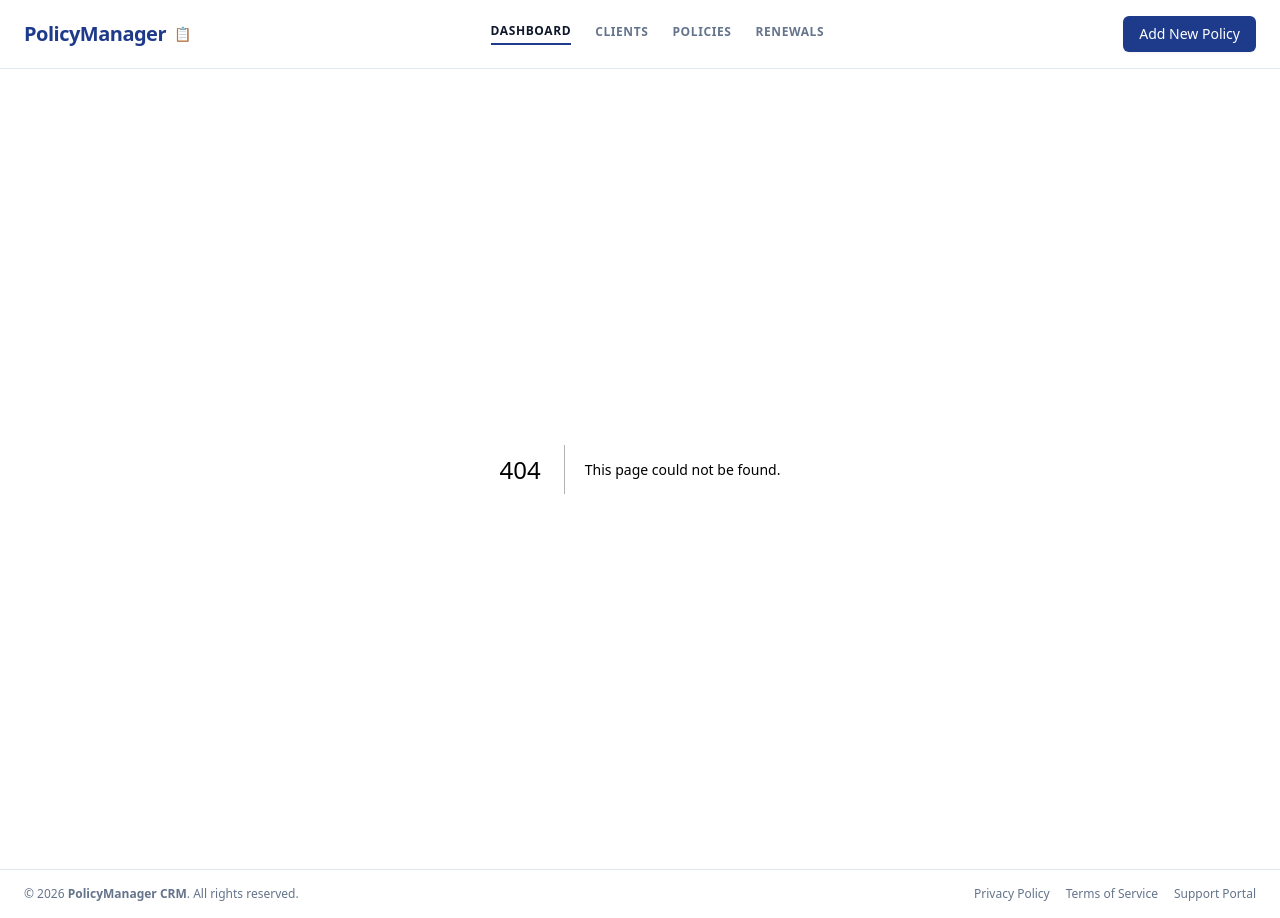
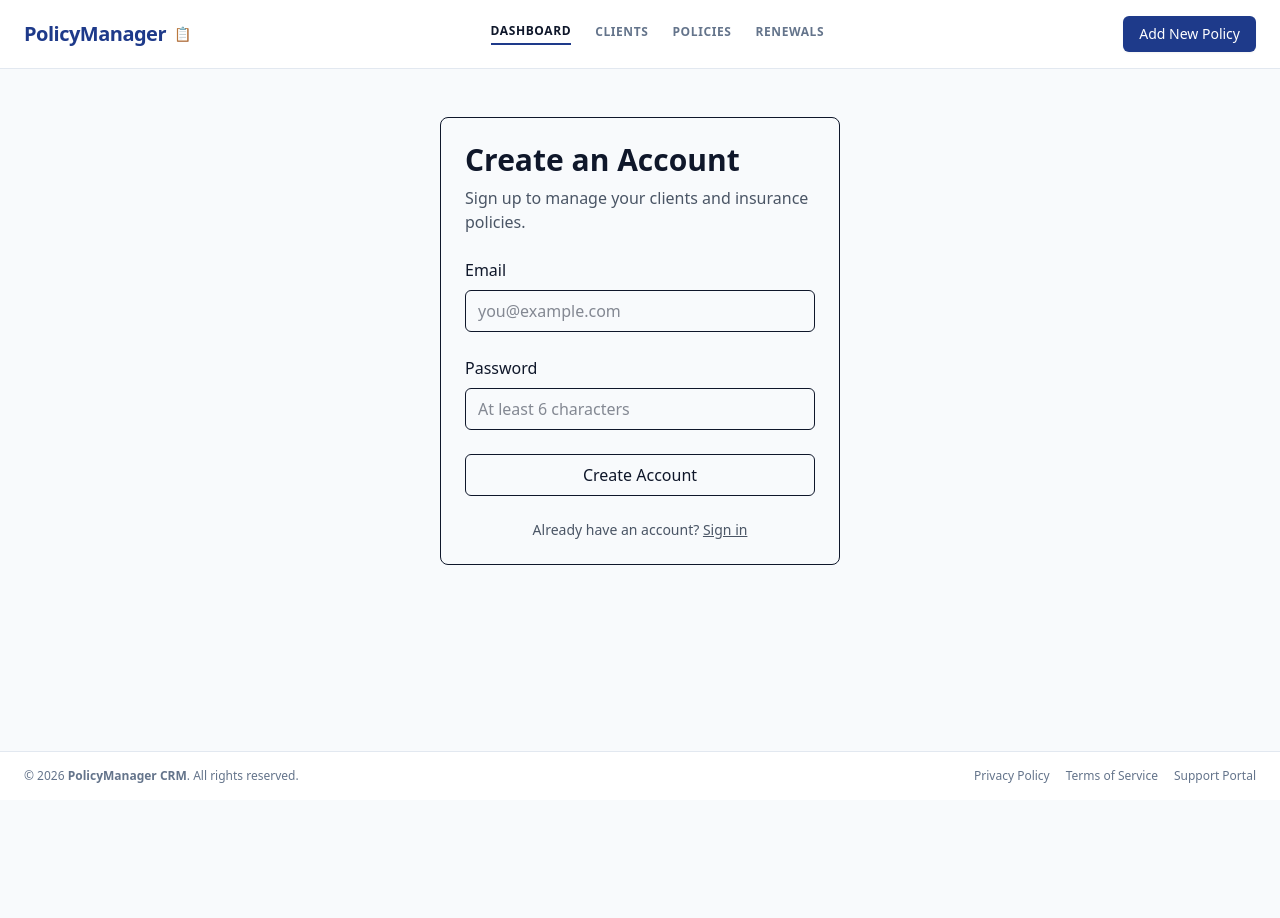
Before and after one commit to slord30/policy-manager, a Next.js app: page /sign-up in a window 1280 px wide. Before the commit this address had no page. After the commit the page ends 800 px from the top, so only its background shows below. Built offline with nearby package versions, Linux system fonts and the light colour scheme.

Commit message:
set up sign in/sign up, authentication/authorization, and middleware.

```diff
--- /dev/null
+++ b/auth.config.ts
@@ -0,0 +1,22 @@
+import type { NextAuthConfig } from 'next-auth';
+
+export const authConfig = {
+  pages: {
+    signIn: '/sign-in',
+  },
+  callbacks: {
+    authorized({ auth, request: { nextUrl } }) {
+      const isLoggedIn = !!auth?.user;
+      const isOnProtectedRoute =
+        nextUrl.pathname.startsWith('/clients') ||
+        nextUrl.pathname.startsWith('/policies');
+
+      if (isOnProtectedRoute) {
+        return isLoggedIn;
+      }
+
+      return true;
+    },
+  },
+  providers: [],
+} satisfies NextAuthConfig;
--- /dev/null
+++ b/src/app/api/auth/[...nextauth]/route.ts
@@ -0,0 +1,3 @@
+import { handlers } from '@/auth';
+
+export const { GET, POST } = handlers;
--- /dev/null
+++ b/src/app/sign-in/page.tsx
@@ -0,0 +1,81 @@
+import Link from 'next/link';
+import { signIn } from '@/auth';
+
+export default function SignInPage() {
+  return (
+    <main className="mx-auto max-w-md px-6 py-12">
+      <div className="rounded-lg border p-6">
+        <h1 className="mb-2 text-3xl font-bold">Sign In</h1>
+
+        <p className="mb-6 text-gray-600">
+          Sign in to manage your clients and insurance policies.
+        </p>
+
+        <form
+          action={async (formData) => {
+            'use server';
+
+            await signIn('credentials', {
+              email: formData.get('email'),
+              password: formData.get('password'),
+              redirectTo: '/clients',
+            });
+          }}
+          className="space-y-6"
+        >
+          <div>
+            <label
+              htmlFor="email"
+              className="mb-2 block font-medium"
+            >
+              Email
+            </label>
+
+            <input
+              id="email"
+              name="email"
+              type="email"
+              required
+              className="w-full rounded-md border px-3 py-2"
+              placeholder="you@example.com"
+            />
+          </div>
+
+          <div>
+            <label
+              htmlFor="password"
+              className="mb-2 block font-medium"
+            >
+              Password
+            </label>
+
+            <input
+              id="password"
+              name="password"
+              type="password"
+              required
+              className="w-full rounded-md border px-3 py-2"
+            />
+          </div>
+
+          <button
+            type="submit"
+            className="w-full rounded-md border px-4 py-2 font-medium"
+          >
+            Sign In
+          </button>
+        </form>
+
+        <p className="mt-6 text-center text-sm text-gray-600">
+          Don't have an account?{' '}
+          <Link
+            href="/sign-up"
+            className="font-medium underline"
+          >
+            Create one
+          </Link>
+        </p>
+      </div>
+    </main>
+  );
+}
--- /dev/null
+++ b/src/app/sign-up/actions.ts
@@ -0,0 +1,64 @@
+'use server';
+
+import { redirect } from 'next/navigation';
+import { z } from 'zod';
+import bcrypt from 'bcryptjs';
+import { neon } from '@neondatabase/serverless';
+
+const sql = neon(process.env.POSTGRES_URL!);
+
+const SignUpSchema = z.object({
+  email: z.string().email('Please enter a valid email address.'),
+  password: z
+    .string()
+    .min(6, 'Password must be at least 6 characters.'),
+});
+
+export type SignUpState = {
+  message: string;
+  errors?: {
+    email?: string[];
+    password?: string[];
+  };
+};
+
+export async function signUp(
+  _previousState: SignUpState,
+  formData: FormData,
+): Promise<SignUpState> {
+  const validatedFields = SignUpSchema.safeParse({
+    email: formData.get('email'),
+    password: formData.get('password'),
+  });
+
+  if (!validatedFields.success) {
+    return {
+      message: 'Please check your information and try again.',
+      errors: validatedFields.error.flatten().fieldErrors,
+    };
+  }
+
+  const { email, password } = validatedFields.data;
+
+  const existingUser = await sql`
+    SELECT id
+    FROM broker_accounts
+    WHERE email = ${email}
+    LIMIT 1
+  `;
+
+  if (existingUser.length > 0) {
+    return {
+      message: 'An account with that email already exists.',
+    };
+  }
+
+  const passwordHash = await bcrypt.hash(password, 10);
+
+  await sql`
+    INSERT INTO broker_accounts (email, password_hash)
+    VALUES (${email}, ${passwordHash})
+  `;
+
+  redirect('/sign-in');
+}
--- /dev/null
+++ b/src/app/sign-up/page.tsx
@@ -0,0 +1,107 @@
+'use client';
+
+import Link from 'next/link';
+import { useActionState } from 'react';
+import { signUp, type SignUpState } from './actions';
+
+const initialState: SignUpState = {
+  message: '',
+  errors: {},
+};
+
+export default function SignUpPage() {
+  const [state, formAction, pending] = useActionState(
+    signUp,
+    initialState,
+  );
+
+  return (
+    <main className="mx-auto max-w-md px-6 py-12">
+      <div className="rounded-lg border p-6">
+        <h1 className="mb-2 text-3xl font-bold">Create an Account</h1>
+
+        <p className="mb-6 text-gray-600">
+          Sign up to manage your clients and insurance policies.
+        </p>
+
+        <form action={formAction} className="space-y-6">
+          <div>
+            <label
+              htmlFor="email"
+              className="mb-2 block font-medium"
+            >
+              Email
+            </label>
+
+            <input
+              id="email"
+              name="email"
+              type="email"
+              required
+              className="w-full rounded-md border px-3 py-2"
+              placeholder="you@example.com"
+            />
+
+            {state.errors?.email && (
+              <p className="mt-1 text-sm text-red-600">
+                {state.errors.email[0]}
+              </p>
+            )}
+          </div>
+
+          <div>
+            <label
+              htmlFor="password"
+              className="mb-2 block font-medium"
+            >
+              Password
+            </label>
+
+            <input
+              id="password"
+              name="password"
+              type="password"
+              required
+              minLength={6}
+              className="w-full rounded-md border px-3 py-2"
+              placeholder="At least 6 characters"
+            />
+
+            {state.errors?.password && (
+              <p className="mt-1 text-sm text-red-600">
+                {state.errors.password[0]}
+              </p>
+            )}
+          </div>
+
+          {state.message && (
+            <p
+              className="text-sm text-red-600"
+              aria-live="polite"
+            >
+              {state.message}
+            </p>
+          )}
+
+          <button
+            type="submit"
+            disabled={pending}
+            className="w-full rounded-md border px-4 py-2 font-medium"
+          >
+            {pending ? 'Creating Account...' : 'Create Account'}
+          </button>
+        </form>
+
+        <p className="mt-6 text-center text-sm text-gray-600">
+          Already have an account?{' '}
+          <Link
+            href="/sign-in"
+            className="font-medium underline"
+          >
+            Sign in
+          </Link>
+        </p>
+      </div>
+    </main>
+  );
+}
--- /dev/null
+++ b/src/auth.ts
@@ -0,0 +1,50 @@
+import NextAuth from 'next-auth';
+import Credentials from 'next-auth/providers/credentials';
+import { z } from 'zod';
+import bcrypt from 'bcryptjs';
+
+import { authConfig } from '../auth.config';
+import { getUserByEmail } from '@/lib/auth-db';
+
+export const { auth, signIn, signOut, handlers } = NextAuth({
+  ...authConfig,
+
+  providers: [
+    Credentials({
+      async authorize(credentials) {
+        const parsedCredentials = z
+          .object({
+            email: z.string().email(),
+            password: z.string().min(6),
+          })
+          .safeParse(credentials);
+
+        if (!parsedCredentials.success) {
+          return null;
+        }
+
+        const { email, password } = parsedCredentials.data;
+
+        const user = await getUserByEmail(email);
+
+        if (!user) {
+          return null;
+        }
+
+        const passwordsMatch = await bcrypt.compare(
+          password,
+          user.password_hash,
+        );
+
+        if (!passwordsMatch) {
+          return null;
+        }
+
+        return {
+          id: user.id,
+          email: user.email,
+        };
+      },
+    }),
+  ],
+});
--- /dev/null
+++ b/src/components/SignOutButton.tsx
@@ -0,0 +1,22 @@
+import { signOut } from '@/auth';
+
+export default function SignOutButton() {
+  return (
+    <form
+      action={async () => {
+        'use server';
+
+        await signOut({
+          redirectTo: '/sign-in',
+        });
+      }}
+    >
+      <button
+        type="submit"
+        className="rounded-md border px-4 py-2 font-medium"
+      >
+        Sign Out
+      </button>
+    </form>
+  );
+}
--- /dev/null
+++ b/src/lib/auth-db.ts
@@ -0,0 +1,17 @@
+import { neon } from '@neondatabase/serverless';
+import type { BrokerAccount } from '@/types';
+
+const sql = neon(process.env.POSTGRES_URL!);
+
+export async function getUserByEmail(
+  email: string,
+): Promise<BrokerAccount | null> {
+  const result = await sql`
+    SELECT id, email, password_hash, created_at, updated_at
+    FROM broker_accounts
+    WHERE email = ${email}
+    LIMIT 1
+  `;
+
+  return result[0] as BrokerAccount | undefined ?? null;
+}
--- /dev/null
+++ b/src/middleware.ts
@@ -0,0 +1,7 @@
+import { auth } from '@/auth';
+
+export default auth;
+
+export const config = {
+  matcher: ['/clients/:path*', '/policies/:path*'],
+};
--- /dev/null
+++ b/src/types/index.ts
@@ -0,0 +1,9 @@
+export interface BrokerAccount {
+  id: string;
+  email: string;
+  password_hash: string;
+  created_at: Date | string;
+  updated_at: Date | string;
+}
+
+//added password_hash because we will need it for logging in.
```
Also changed, not shown: package.json (+6 -1 lines), 1 other file (tests, documents, lock files or other folders).
